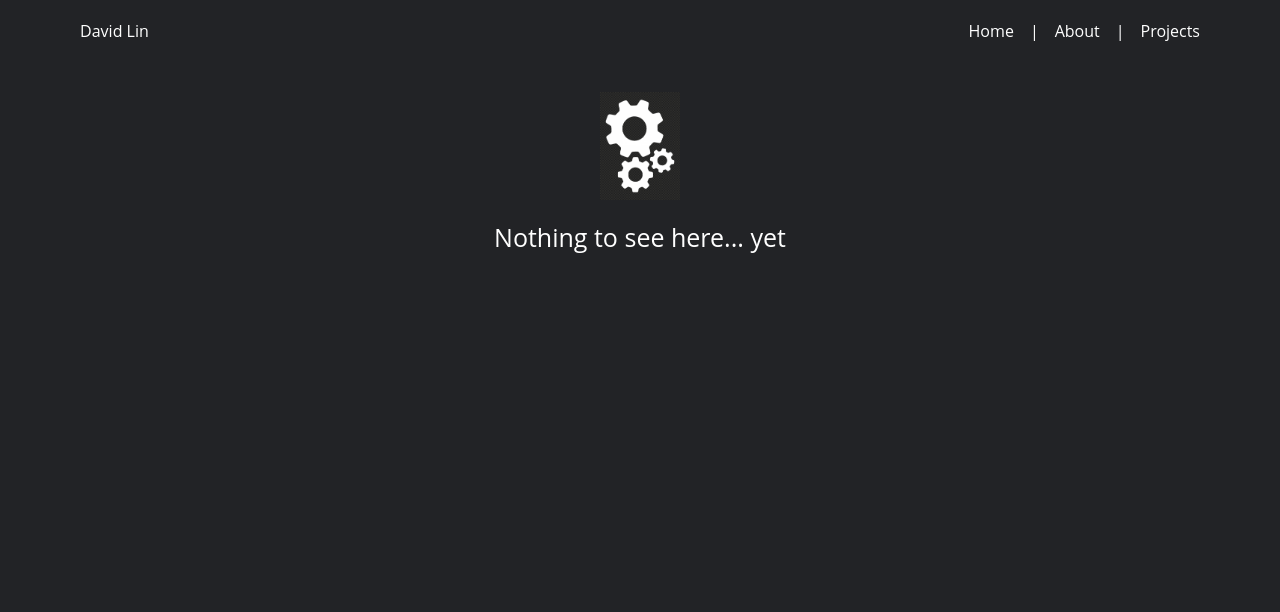
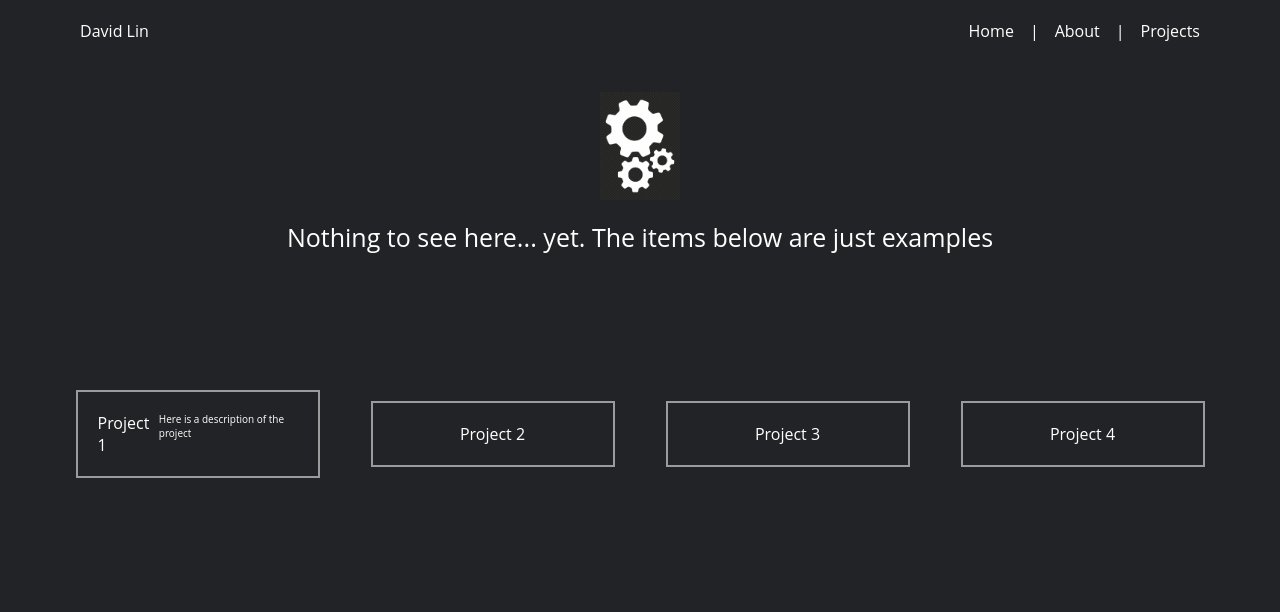
Before and after one commit to lindavid1998/personal_website, a plain HTML site: page projects.html in a window 1280 px wide. Drawn offline with Linux system fonts and the light colour scheme.

Commit message:
Add placeholder for list of projects in projects.html

```diff
--- a/projects.html
+++ b/projects.html
@@ -15,6 +15,18 @@
         <a href="projects.html">Projects</a>
     </nav>
     <img src="WIP.png" alt="work in progress icon" height="100px" id="wip">
-    <div class="work-in-progress">Nothing to see here... yet</div>
+    <div class="work-in-progress" style="text-align: center;">
+        Nothing to see here... yet. The items below are just examples
+    </div>
+
+    <div class="projects">
+        <div class="project">
+            Project 1
+            <div class="project-description">Here is a description of the project</div>
+        </div>
+        <div class="project">Project 2</div>
+        <div class="project">Project 3</div>
+        <div class="project">Project 4</div>
+    </div>
 </body>
 </html>
--- a/style.css
+++ b/style.css
@@ -82,3 +82,29 @@ nav {
     margin: auto;
     padding: 20px;
 }
+
+.projects {
+    display: flex;
+    flex-flow: row wrap;
+    align-items: center;
+    align-content: space-evenly;
+    justify-content: space-around;
+    margin-top: 5px;
+    height: 350px;
+    gap: 20px;
+}
+
+.project {
+    display: flex;
+    width: 200px;
+    flex-shrink: 1;
+    flex-basis: auto;
+    border: 2px solid rgb(155, 155, 155);
+    padding: 20px;
+    justify-content: space-evenly;
+    gap: 5px;
+}
+
+.project-description {
+    font-size: 10px;
+}
```
